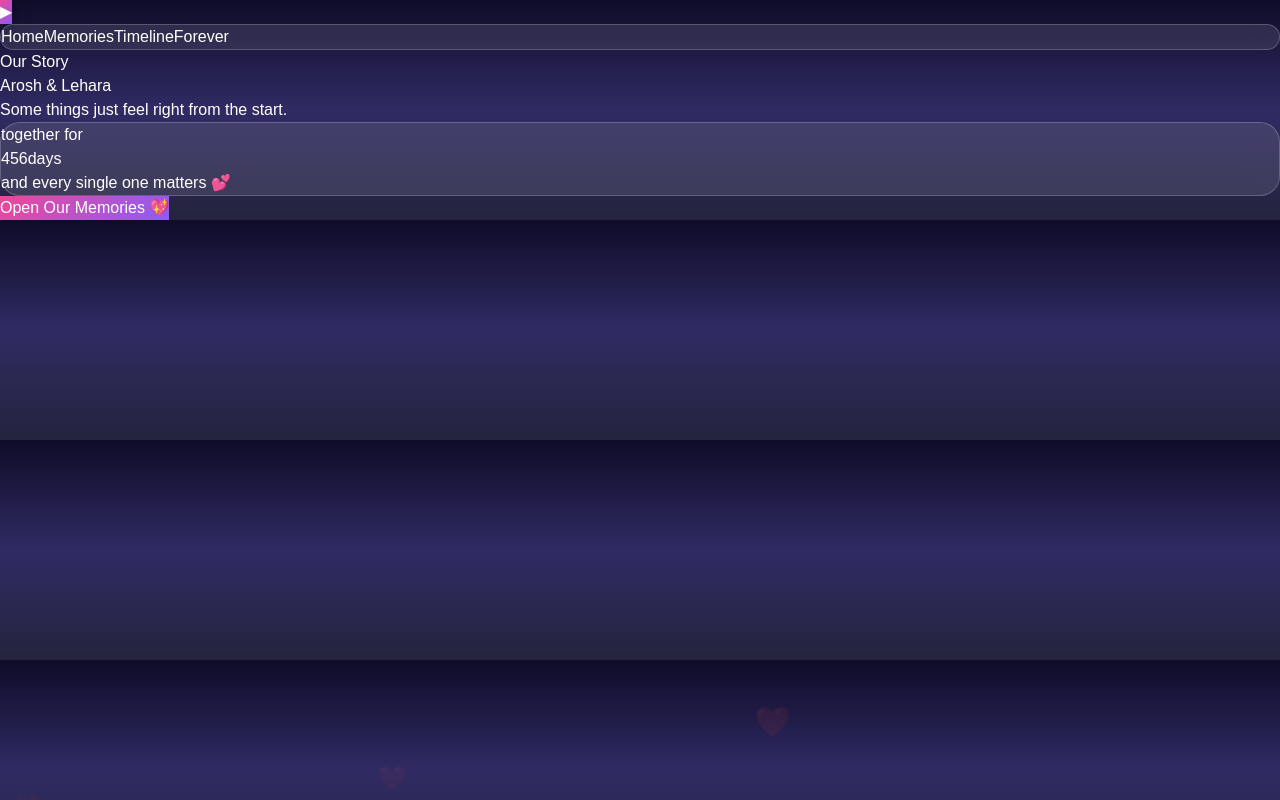
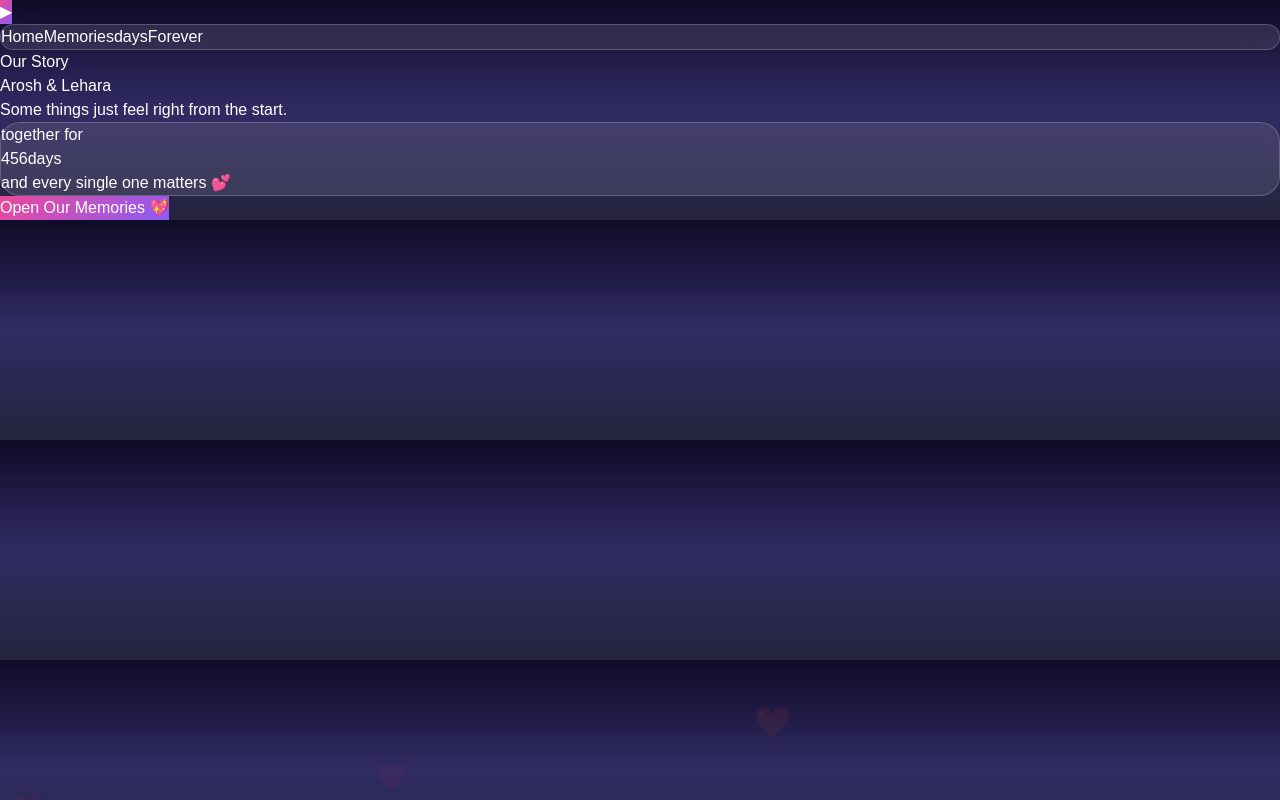
Before and after one commit to charukawijesingha2020-bit/arosh2, a React (Vite) app: page / in a window 1280 px wide. Built offline with nearby package versions, Linux system fonts and the light colour scheme.

Commit message:
change the navbar

```diff
--- a/src/components/Navbar.jsx
+++ b/src/components/Navbar.jsx
@@ -6,7 +6,7 @@ export default function Navbar() {
       <div className="glass px-8 py-4 flex gap-8">
         <Link to="/">Home</Link>
         <Link to="/memories">Memories</Link>
-        <Link to="/timeline">Timeline</Link>
+        <Link to="/timeline">days</Link>
         <Link to="/final">Forever</Link>
       </div>
     </div>
```
